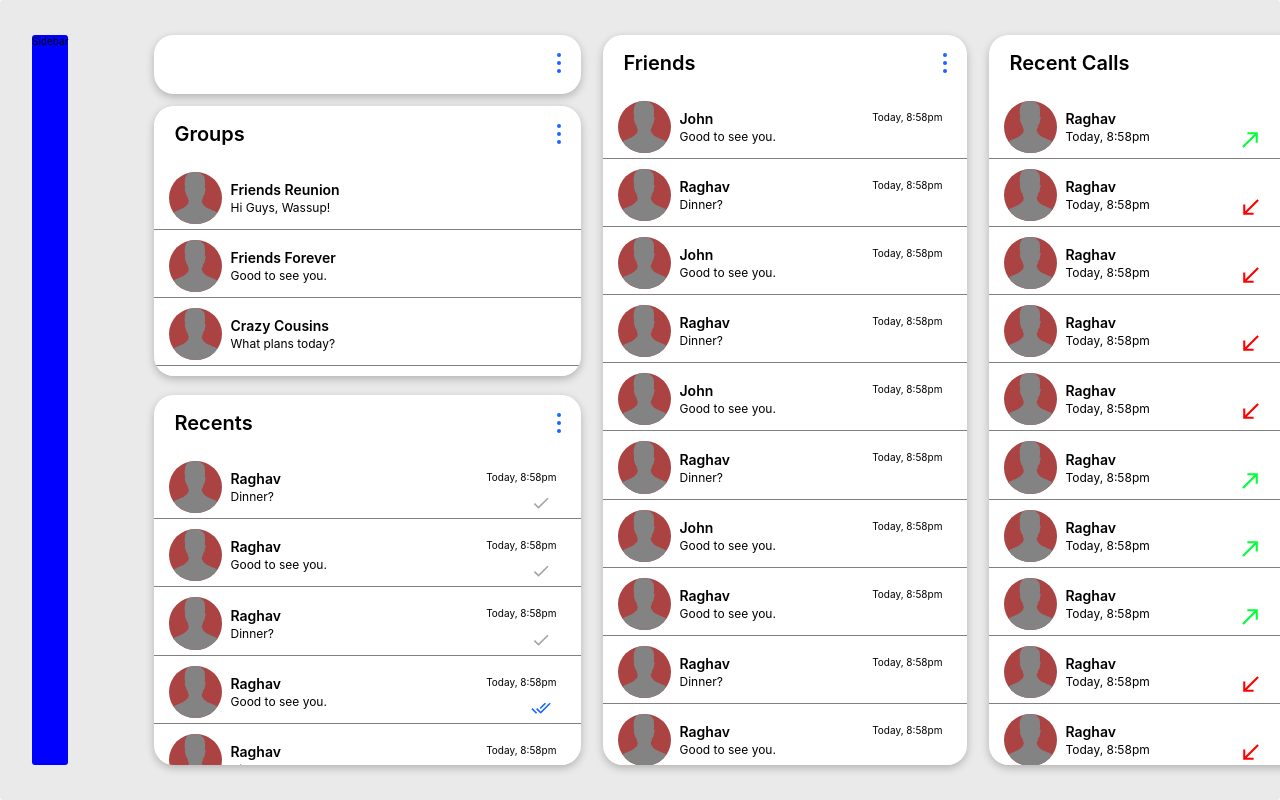
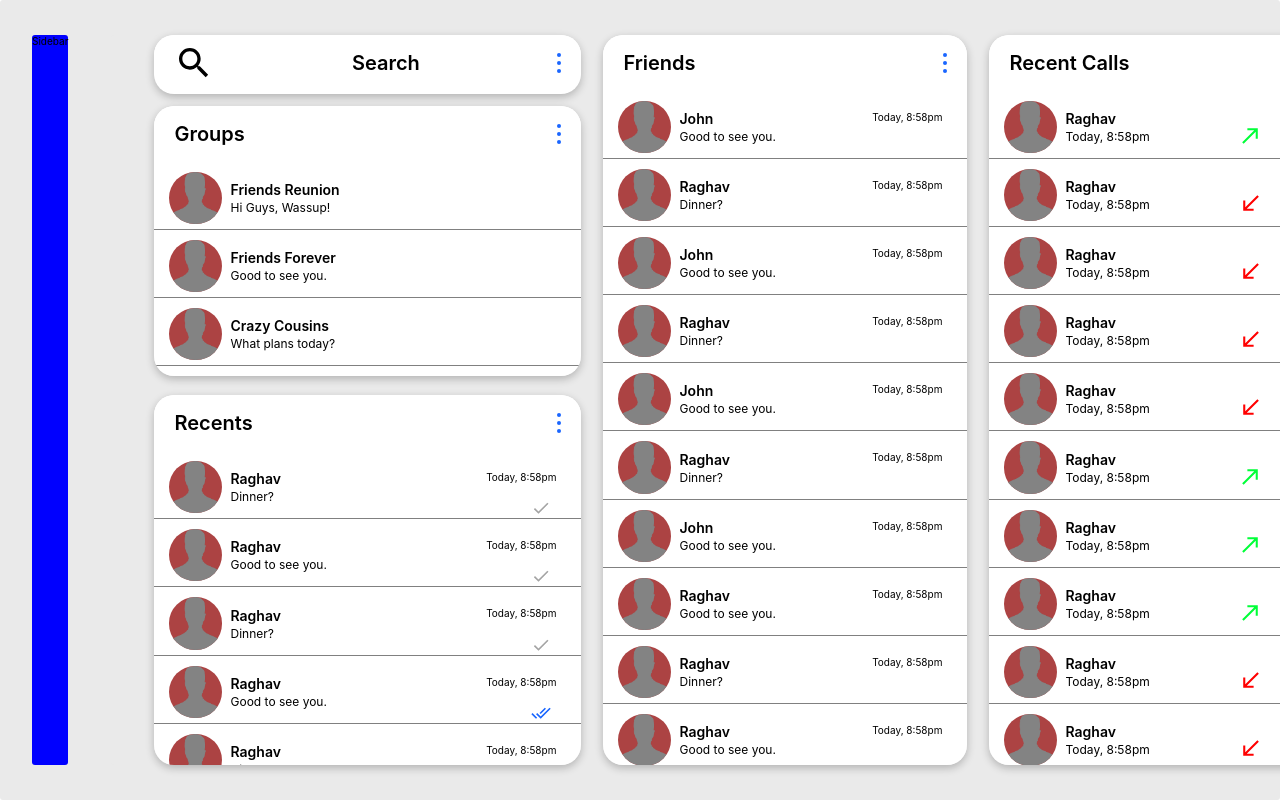
Before and after one commit to ElmanAASTANOV/chat-3-21, a React (Create React App) app: page / in a window 1280 px wide. Shown: the top 800 px of the page. Built offline with nearby package versions, Linux system fonts and the light colour scheme.

Commit message:
optimizing icon codes

```diff
--- a/src/pages/Home-Page/HomePage.jsx
+++ b/src/pages/Home-Page/HomePage.jsx
@@ -8,7 +8,7 @@ const HomePage = () => {
     <div className="homePage">
 
       <div className="searchBar">
-        <Topbar />
+        <Topbar heading = 'Search' searchIcon = 'true'/>
       </div>
 
       <div className="groups">
--- a/src/pages/Home-Page/components/Table/Table.scss
+++ b/src/pages/Home-Page/components/Table/Table.scss
@@ -62,20 +62,20 @@
       color: #1A66FF;
       position: absolute;
       top: 15px;
-      right: 25px;
+      right: 24px;
     }
 
     & > .callMade {
       font-size: 25px;
       color: #00FF38;
       position: absolute;
-      bottom: 0px;
+      bottom: 10px;
       right: 80px;
     }
 
     & > .callReceived {
       position: absolute;
-      bottom: 0px;
+      bottom: 10px;
       right: 80px;
       font-size: 25px;
       color: #f00;
--- a/src/pages/Home-Page/components/Table/contactItem.jsx
+++ b/src/pages/Home-Page/components/Table/contactItem.jsx
@@ -18,12 +18,12 @@ const ContactItem = ({ name, message, time, callIcon, callMade, callReceived, vi
       </div>
       <div className="right">
         {time && <div className='time'>{time}</div>}
-        {callMade && <div className="callMade">< CallMadeIcon fontSize='' /></div>}
-        {callReceived && <div className="callReceived">< CallReceivedIcon fontSize='' /></div>}
-        {callIcon && <div className="call-icon">< CallIcon fontSize='' /></div>}
-        {videoCam && <div className="videoCam">< VideocamIcon fontSize='' /></div>}
-        {done && <div className="message-sent">< DoneIcon fontSize='' /></div>}
-        {doneAll && <div className="message-delivered">< DoneAllIcon fontSize='' /></div>}
+        {callMade && < CallMadeIcon fontSize='' className="callMade" />}
+        {callReceived && < CallReceivedIcon fontSize='' className="callReceived" />}
+        {callIcon && < CallIcon fontSize='' className="call-icon" />}
+        {videoCam && < VideocamIcon fontSize='' className="videoCam" />}
+        {done && < DoneIcon fontSize='' className="message-sent" />}
+        {doneAll && < DoneAllIcon fontSize='' className="message-delivered" />}
       </div>
     </div>
   )
--- a/src/pages/Home-Page/components/Topbar/Topbar.jsx
+++ b/src/pages/Home-Page/components/Topbar/Topbar.jsx
@@ -1,7 +1,10 @@
-const TopBar = ({heading}) => {
+import SearchIcon from '@mui/icons-material/Search';
+
+const TopBar = ({heading, searchIcon}) => {
 
   return (
     <div className="top-bar">
+      {searchIcon && <SearchIcon fontSize='' className='searchIcon'/>}
       <p className='heading'>{heading}</p>
       <div className="three-dots">
         <span className="dot"></span>
--- a/src/pages/Home-Page/components/Topbar/Topbar.scss
+++ b/src/pages/Home-Page/components/Topbar/Topbar.scss
@@ -9,6 +9,10 @@
   background-color: rgb(255, 255, 255);
   padding: 0 2rem;
   z-index: 1;
+
+  & > .searchIcon {
+    font-size: 40px;
+  }
 
   & > p.heading {
     margin: 0;
```
